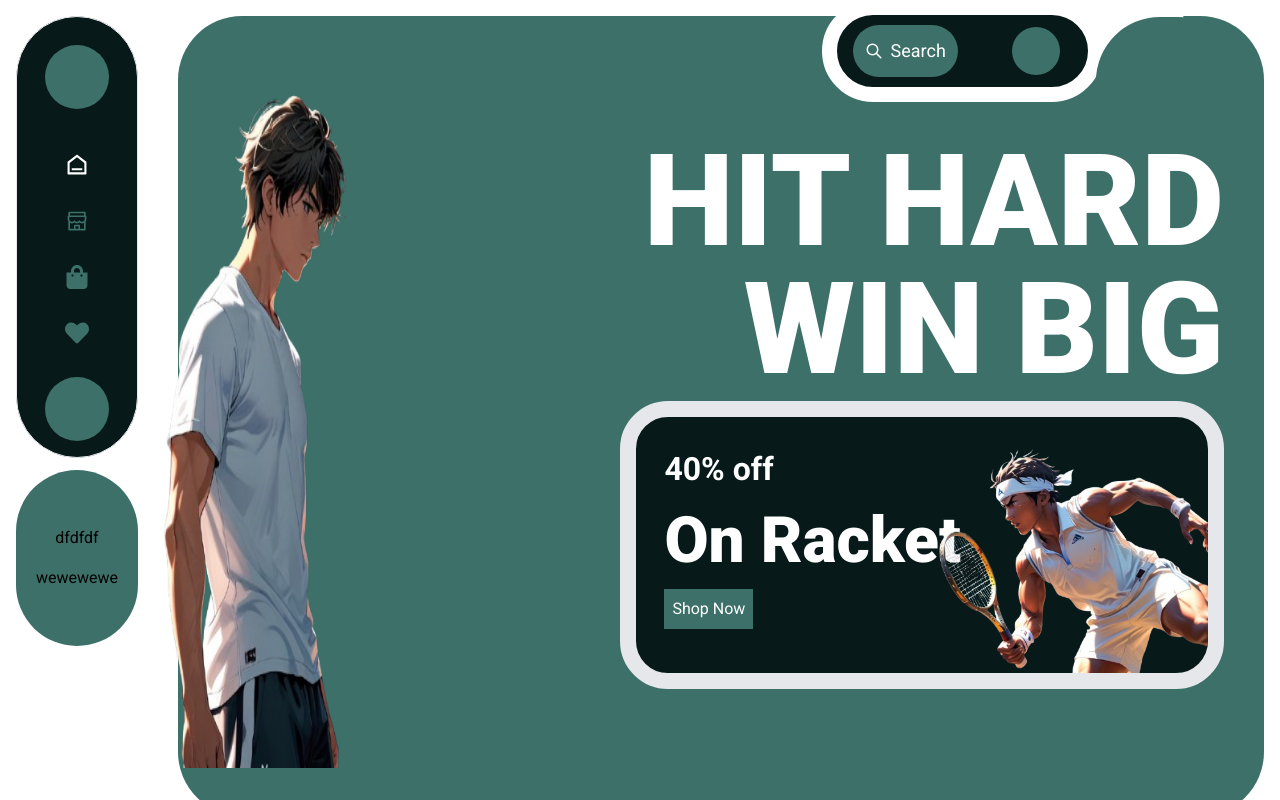
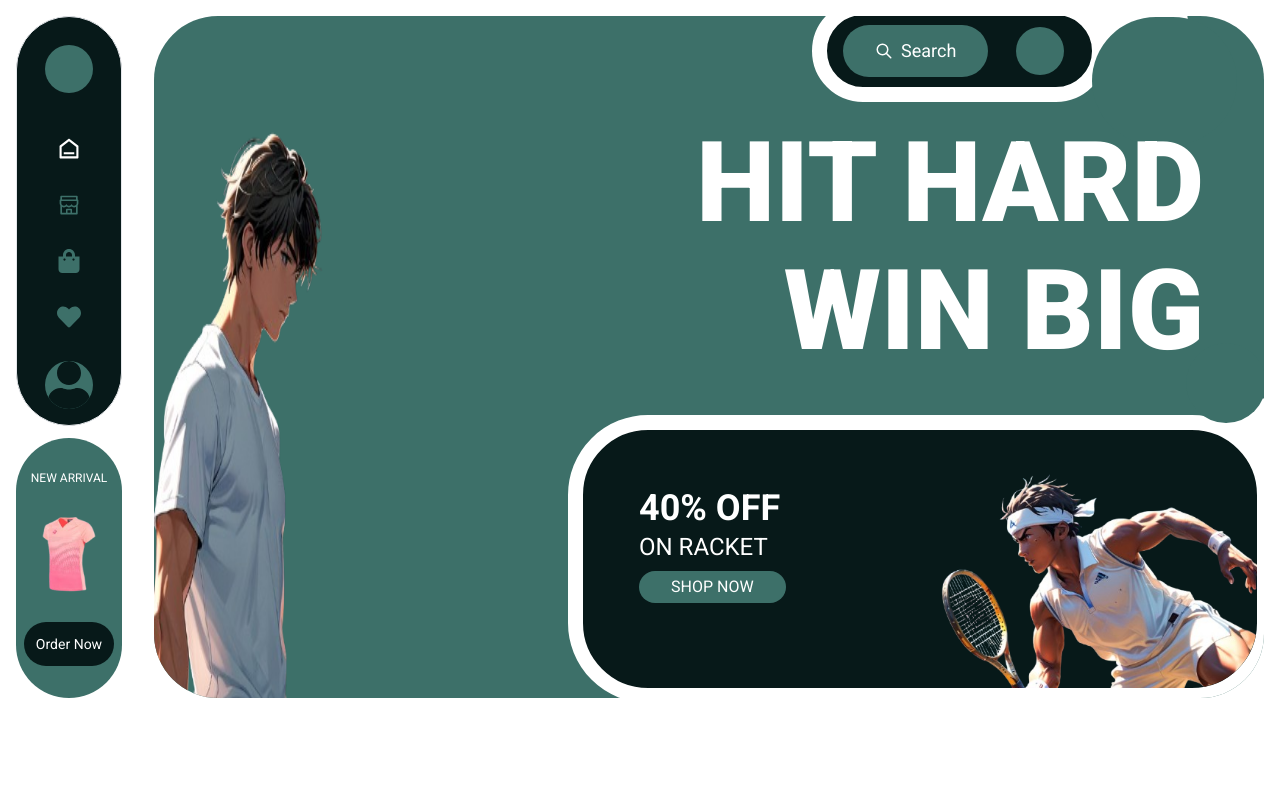
Before and after one commit to Petsamuel/sport-kit, a React (Vite) app: page / in a window 1280 px wide. Built offline with nearby package versions, Linux system fonts and the light colour scheme.

Commit message:
refactor: update layout and styles in App, Dock, and Hero components

```diff
--- a/src/App.tsx
+++ b/src/App.tsx
@@ -4,11 +4,11 @@ import { Hero } from "./components/Hero";
 // import { FloatingDock } from "./components/Dock";
 function App() {
   return (
-    <section className="flex gap-2 h-screen overflow-y-hidden">
-      <div className=" p-4">
+    <section className="flex">
+      <div className=" p-4 z-50">
         <FloatingNav />
       </div>
-      <div className="basis-full p-4">
+      <div className="p-4 ">
         <Hero />
       </div>
     </section>
--- a/src/components/Dock.tsx
+++ b/src/components/Dock.tsx
@@ -1,7 +1,8 @@
 import { RiHome6Line } from "react-icons/ri";
 import { AiOutlineShop } from "react-icons/ai";
-import { FaShoppingBag, FaHeart } from "react-icons/fa";
+import { FaShoppingBag, FaHeart, FaUser } from "react-icons/fa";
 import { useState } from "react";
+import img from "../assets/image/6.png"
 export const FloatingNav = () => {
   const [active, setActive] = useState(0);
   const menu = [
@@ -32,7 +33,7 @@ export const FloatingNav = () => {
       <section className="flex flex-col gap-3">
         <div className="flex justify-around flex-col border rounded-full py-4 px-4 items-center gap-8 bg-[--secondary] ">
           <div className="p-3">
-            <div className=" rounded-full bg-[--primary] h-[4rem] w-[4rem]" />
+            <div className=" rounded-full bg-[--primary] h-[3rem] w-[3rem]" />
           </div>
           <div>
             {" "}
@@ -57,15 +58,21 @@ export const FloatingNav = () => {
             </nav>
           </div>
           <div className="">
-            <div className=" rounded-full bg-[--primary]  h-[4rem] w-[4rem] " />
+            <FaUser className=" rounded-full bg-[--primary]  h-[3rem] w-[3rem] text-[--secondary]" />
+
           </div>
         </div>
-        <div>
-          <div className="rounded-full bg-[--primary] flex flex-col justify-center items-center gap-4 py-[3.5rem]">
-            <div>dfdfdf</div>
-            <div>wewewewe</div>
+
+          <div className=" text-white rounded-full bg-[--primary] flex flex-col justify-evenly items-center gap-4 py-[2rem] text-sm uppercase ">
+            <div className="text-xs">New Arrival</div>
+            <div className="p-3">
+              <img src={img} alt="img" className="w-20 h-20"/>
+            </div>
+            <button className=" bg-[--secondary] text-white p-3 rounded-full">
+              Order Now
+            </button>
           </div>
-        </div>
+
       </section>
     </>
   );
--- a/src/components/Hero.tsx
+++ b/src/components/Hero.tsx
@@ -4,21 +4,17 @@ import { TbSearch } from "react-icons/tb";
 export const Hero = () => {
   return (
     <>
-      <div className="bg-[--primary] text-white h-screen rounded-[4rem] relative w-full grid grid-cols-5 p-10">
-        <div className="relative col-start-1 col-end-3 p-4 row-span-12">
-          <div className="absolute scale-x-[-1] w-full -left-[10rem]">
+      <div className="bg-[--primary] text-white h-full rounded-[4rem] relative w-full grid grid-cols-5 p-10 overflow-hidden">
         <img
           src={img2}
           alt="image"
-              className="h-[85dvh] w-auto translate-y-4 "
+          className="h-[99dvh] w-auto col-start-1 col-end-3 p-4 row-start-2 absolute scale-x-[-1]  -left-[10rem] rounded-b-3xl"
         />
-          </div>
-        </div>
         <div className="flex gap-2 col-start-4 h-[5.5rem] rounded-full -mt-[4rem] -mr-[5rem] py-2 relative ">
-          <div className="relative bg-[--secondary] h-fit flex rounded-full gap-4 px-4 items-center simple-curve border-[15px] border-white w-[20rem] justify-between z-20 after:absolute after:contents-[''] after:bg-white after:h-[5rem] after:w-[6rem] after:-end-[6rem] after:rounded-full after:-top-8 ">
+          <div className="relative bg-[--secondary] h-fit flex rounded-full gap-4 px-4 items-center simple-curve border-[15.8px] border-white w-[20rem] justify-between z-20 after:absolute after:contents-[''] after:bg-white after:h-[5rem] after:w-[6rem] after:-end-[6rem] after:rounded-full after:-top-8 ">
             <button
               type="button"
-              className="flex gap-2 items-center bg-[--primary] rounded-full p-3 text-lg"
+              className="flex gap-2 items-center bg-[--primary] rounded-full py-3 px-8 text-lg"
             >
               <TbSearch /> <p>Search</p>
             </button>
@@ -32,28 +28,37 @@ export const Hero = () => {
         </div>
         {/* content */}
         <div></div>
-        <div className="col-start-3 col-span-5 row-start-3 row-end-12 text-end mt-10 z-50">
-          <p className="text-[8rem] font-black uppercase text-balance leading-[8rem] ">
+        <div className="col-start-3 col-span-6 row-start-3 row-end-12 text-end -mt-10 z-20 relative ">
+          <p className="text-[7rem] font-black uppercase text-balance leading-[8rem] p-5 ">
             Hit <span className="[font-stretch]">H</span>ard
             <br />
             Wi<span>N</span> Big
           </p>
-          <div className="mt-2 p-4 border-[1rem] rounded-[3rem] bg-[--secondary] h-[18rem] relative overflow-hidden w-full after:absolute after:w-10 after:h-10">
-            <div className="rounded-xl p-3 flex ">
-              <div className="text-start">
-                <p className="text-[2rem] font-bold">40% off</p>
-                <p className="text-[4rem] font-black">On Racket</p>
-                <button className="bg-[--primary] p-2">Shop Now</button>
+          <div className="relative  after:absolute after:h-[5rem] after:w-[3rem] after:bg-white after:rounded-full after:-right-[3.2rem] before:absolute before:contents-[''] before:h-20 before:w-20 before:bg-[--primary] before:z-40 before:rounded-full before:-right-[2.6rem] before:-top-[3.2rem] rounded-3xl ">
+            <div className="mt-5 p-6 border-[15.8px] rounded-[5rem] bg-[--secondary] h-[18rem] absolute overflow-hidden w-[44rem] border-white z-20 -right-[3rem]">
+              <div className="rounded-xl p-4 flex ">
+                <div className="text-start p-4 uppercase">
+                  <p className="text-4xl uppercase font-bold leading-tight">
+                    40% off
+                  </p>
+                  <p className="text-2xl uppercase pb-2 ">On Racket</p>
+                  <button className="bg-[--primary] py-1 rounded-full px-8 uppercase">
+                    Shop Now
+                  </button>
                 </div>
                 <img
                   src={img4}
                   alt="images"
-                className=" w-[20rem] h-auto -right-10 absolute"
+                  className=" w-[23rem] h-auto -right-10 absolute"
                 />
               </div>
             </div>
           </div>
         </div>
+      </div>
+      {/* fix */}
+      {/* <div className="absolute h-20 w-20 bg-red-900 end-4 bottom-[14rem] rounded-full z-20" /> */}
+      {/* // <div /> */}
     </>
   );
 };
--- a/src/index.css
+++ b/src/index.css
@@ -1,24 +1,26 @@
 @import url("https://fonts.googleapis.com/css2?family=Poppins:wght@100;200;300;400;500;600;700;800;900&display=swap");
 
-@import url('https://fonts.googleapis.com/css2?family=Hanken+Grotesk:ital,wght@0,100..900;1,100..900&family=Michroma&family=Roboto:ital,wght@0,100;0,300;0,400;0,500;0,700;0,900;1,100;1,300;1,400;1,500;1,700;1,900&family=Space+Grotesk:wght@300..700&display=swap');
+@import url("https://fonts.googleapis.com/css2?family=Hanken+Grotesk:ital,wght@0,100..900;1,100..900&family=Michroma&family=Roboto:ital,wght@0,100;0,300;0,400;0,500;0,700;0,900;1,100;1,300;1,400;1,500;1,700;1,900&family=Space+Grotesk:wght@300..700&display=swap");
 
 @tailwind base;
 @tailwind components;
 @tailwind utilities;
 
-@layer utilities{
-    .font-stretch{
-        font-stretch: condensed;
-    }
+@layer utilities {
+  .font-stretch {
+    font-stretch: condensed;
+  }
 }
 *,
 html {
+  padding: 0px;
+  margin: 0px;
   scroll-behavior: smooth;
   scrollbar-width: thin;
-    font-family: "Roboto","Michroma", "Poppins"
+  font-family: "Roboto", "Michroma", "Poppins";
 }
 
-:root{
-    --primary:#3d7069;
-    --secondary:#071919;
+:root {
+  --primary: #3d7069;
+  --secondary: #071919;
 }
```
Also changed, not shown: src/assets/image/6.png (added). Lines whose indentation alone changed are shown as unchanged.
